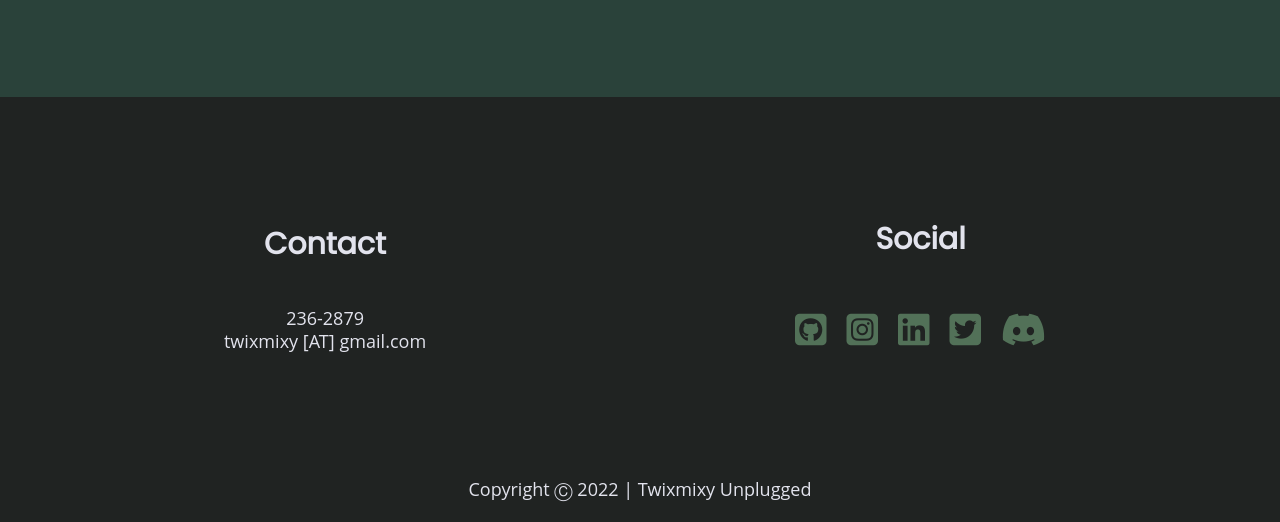
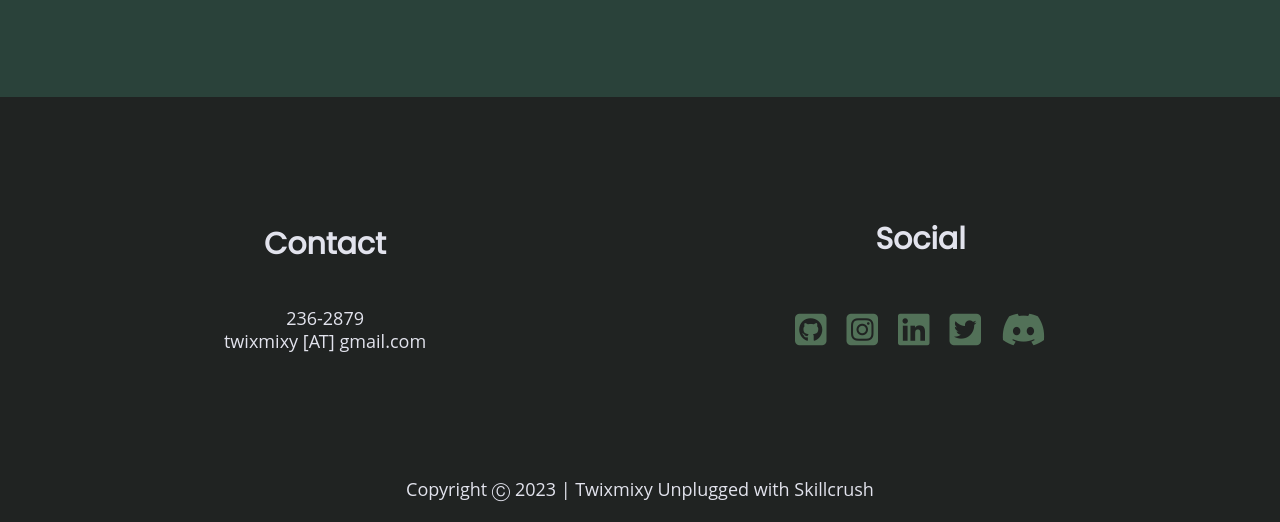
Before and after one commit to TwixmixyJanet/custom-boilerplate, a website built with Parcel: page index.html in a window 1280 px wide. Shown: the part 2500-3022 px from the top of the page. Built offline with nearby package versions, Linux system fonts and the light colour scheme.

Commit message:
Updated copyright

```diff
--- a/index.html
+++ b/index.html
@@ -149,7 +149,7 @@
   </div> <!--footer content-wrapper ends-->
 
   <div class="copyright">
-    <p>Copyright Ⓒ 2022 | Twixmixy Unplugged </p>
+    <p>Copyright Ⓒ 2023 | Twixmixy Unplugged with Skillcrush </p>
   </div>
 </footer>
 
```
